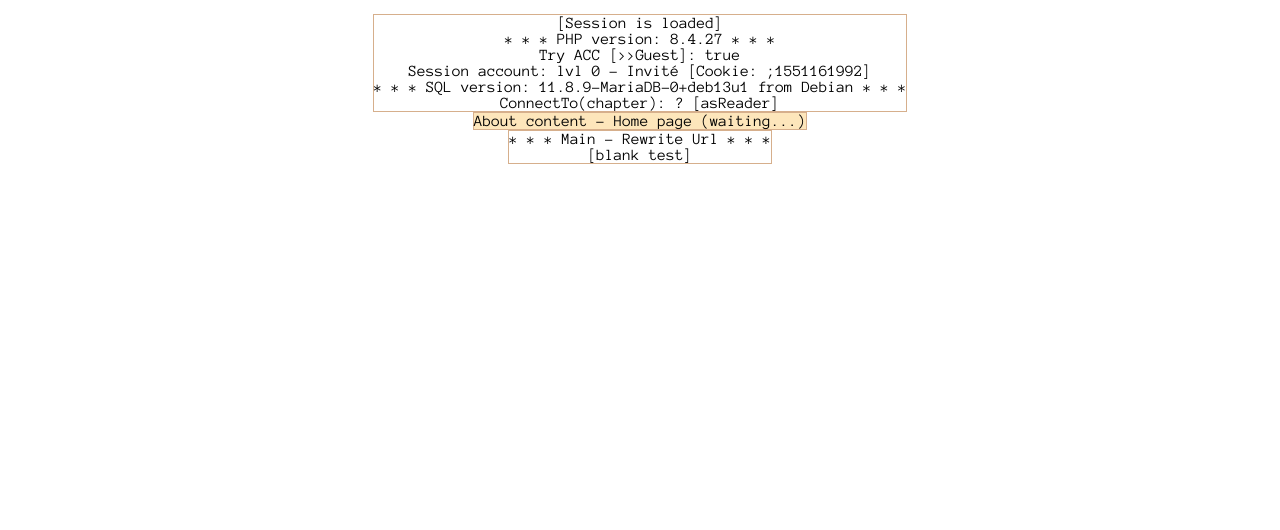
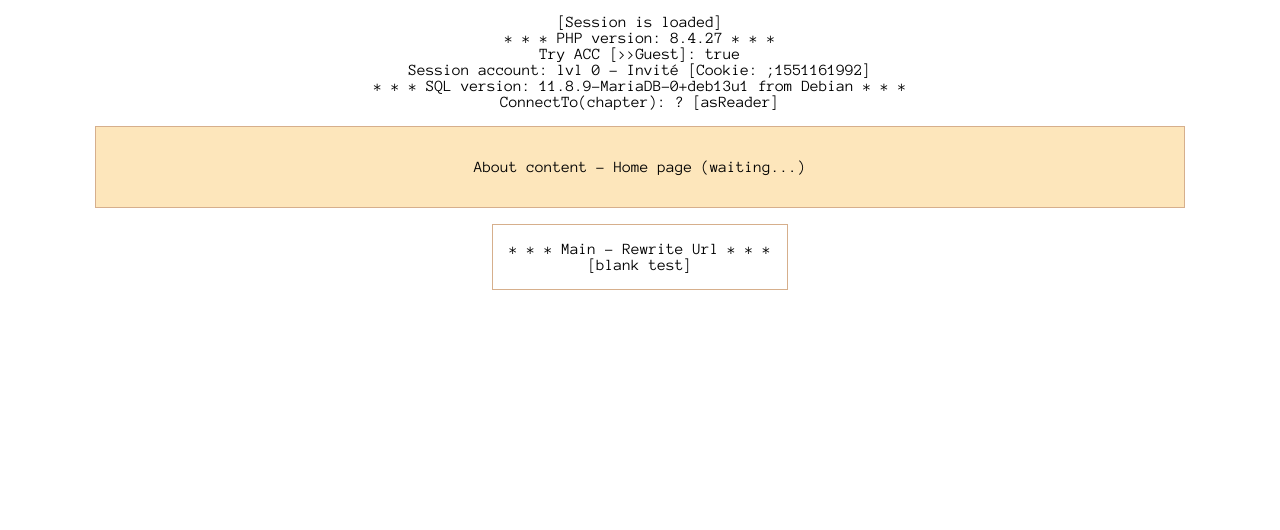
Before and after one commit to DotElectron/project_4, a PHP site: the page made by index.php in a window 1280 px wide. Shown: the part 202-732 px from the top of the page. Run offline with PHP 8.4, Linux system fonts and the light colour scheme; data that the repository does not hold is empty; some libraries are stand-ins or nearby versions.

Commit message:
Update last components from selection process
- Error Manager: added an optional "direct display" during reporting
- Update in index the debug area
- Style: debug class/data id updated
- navbars: conformity from the selector
- Beta test 2.0 added

```diff
--- a/index.php
+++ b/index.php
@@ -82,16 +82,18 @@ else { Error_manager::setErr('Error: session is down !'); }
 
     <!-- Main section -->
     <main class="c-flx">
-        <div class="c-flx flx-jst-st theme-boxed debug-area">
         <?php
+            echo '<div class="c-flx flx-jst-st';
+            if (isset($activeDebug) || isset($activeTest)) { echo 'theme-boxed'; }
+            echo 'debug-area">';
             // You can push here your instant unit test...
             // OR include of your external test file.
             if (isset($activeTest)) { include_once('controllers/test_file.php'); }
 
             //Final display...
             Error_manager::displayErr();
+            echo '</div>';
         ?>
-        </div>
         <div id="data-area" class="c-flx flx-wrp theme-bckgrnd-color theme-boxed">
             <?php
                 if (!(isset($activeTest))) { include_once('controllers/main_selector.php'); }
@@ -99,7 +101,7 @@ else { Error_manager::setErr('Error: session is down !'); }
             ?>
         </div>
         <?php
-            if (!(isset($activeTest)))
+            if (!(isset($activeTest)) && isset($activeDebug))
             {
                 echo '<div class="c-flx flx-jst-st theme-boxed debug-area">';
                 Error_manager::displayErr();
--- a/models/Error_manager.php
+++ b/models/Error_manager.php
@@ -7,7 +7,7 @@ final class Error_manager
 	private function __construct() {}		//Force no instanciation...
 
 	private static $err = null;
-	public static function setErr($_err)
+	public static function setErr($_err, $_force = false)
 	{
 		$inErr = '';
 		if(stristr($_err, 'false')
@@ -19,6 +19,7 @@ final class Error_manager
 		}
 		self::$err .= '<div' . $inErr . '>' . $_err . '</div>';
 		self::syncErr();
+		if ($_force) { self::displayErr(); }
 	}
 	private static function getErr()
 	{
--- a/public/css/style.css
+++ b/public/css/style.css
@@ -124,9 +124,16 @@ main
 	padding-top: 1em;
 	overflow: hidden;
 }
-#debug-area
+#data-area
 {
-	width: 100%;
+	width: 80%;
+	padding: 2em;
+	margin: 1em;
+}
+.debug-area
+{
+	max-width: 60%;
+	padding: 1em;
 	max-height: 9em;
 	overflow-x: hidden;
 }
--- a/views/frontend/navbar.php
+++ b/views/frontend/navbar.php
@@ -9,7 +9,8 @@
 				echo '<option value="">Faîtes votre sélection...</option>';
 				foreach ($chapterList as $data)
 				{
-					echo '<option value="?iChap=' . $data['chap_title'] . '">' . $data['chap_title'] . '</option>';
+					// ?iChap (.htAccess) \\
+					echo '<option value="chapter.read-' . $data['chap_title'] . '">' . $data['chap_title'] . '</option>';
 				}
 			}
 			else { echo '<option value="">Aucun chapitre...</option>'; }
```
Also changed, not shown: views/backend/navbar.php (+6 -3 lines), 1 other file. Lines whose indentation alone changed are shown as unchanged.
